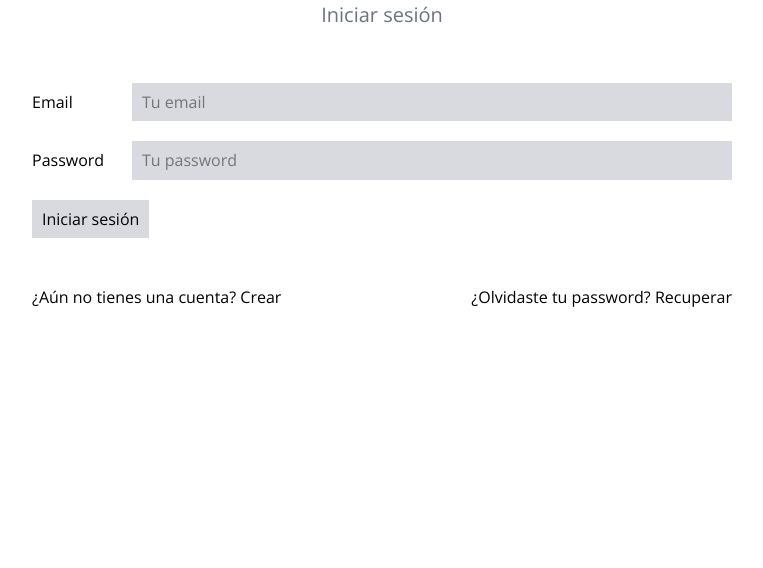
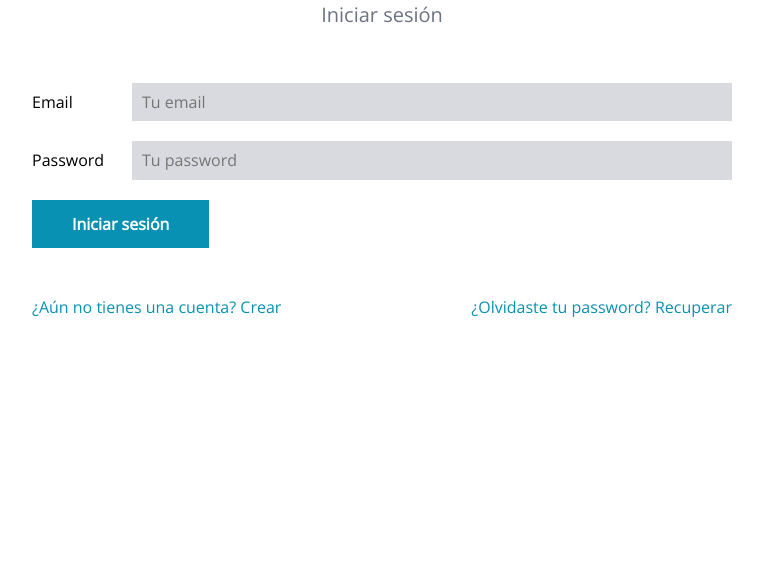
Before and after one commit to colidom/UpTaskMVC, a PHP site: template views/auth/login.php in a window 1280 px wide. Shown: the part 282-850 px from the top of the page, without its empty margins (258-1021 px from the left). Run offline with PHP 8.4, Linux system fonts and the light colour scheme; the template is opened without the code that fills it, so the values that code supplies are empty.

Commit message:
Estilos a boton y enlaces de iniciar sesión

```diff
--- a/src/scss/auth/_login.scss
+++ b/src/scss/auth/_login.scss
@@ -8,4 +8,14 @@
         @include m.textoDegradado(v.$cyan)
     }
 
+    input[type="submit"] {
+        @include m.boton(v.$cyan, v.$blanco);
+    }
+
+    .acciones {
+        a {
+            color: v.$cyan;
+        }
+    }
+
 }
```
Also changed, not shown: public/build/css/app.css, 1 other file.
